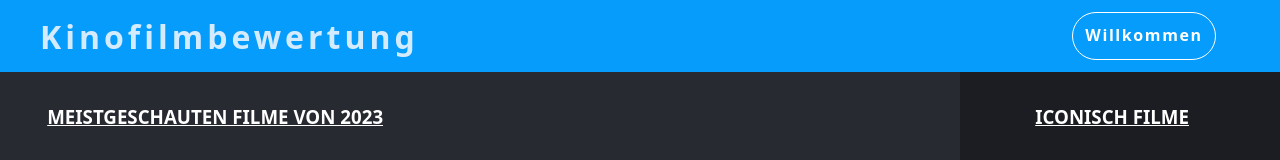
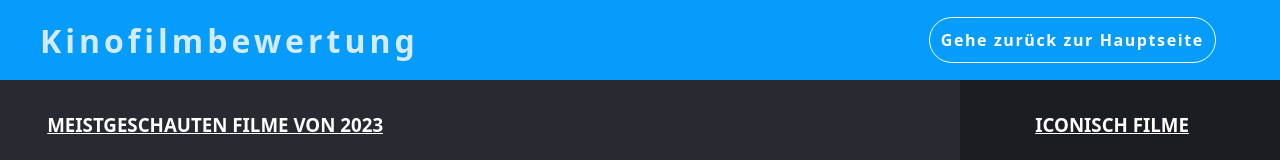
Before and after one commit to leovolwahsen/kino-website, an Angular app: page /hauptseite in a window 1280 px wide. Shown: the top 160 px of the page. Built offline with nearby package versions, Linux system fonts and the light colour scheme.

Commit message:
navigation verbessert

```diff
--- a/src/app/kopf/kopf.component.html
+++ b/src/app/kopf/kopf.component.html
@@ -1,4 +1,4 @@
-<div class="oben-container">
+<div class="kopf-container">
     <div class="logo" (click)="geheZurHauptseite()">Kinofilmbewertung</div>
-    <div class="willkommen">Willkommen</div>
+    <div class="hauptseite" (click)="geheZurHauptseite()">Gehe zurück zur Hauptseite</div>
 </div>
--- a/src/app/kopf/kopf.component.scss
+++ b/src/app/kopf/kopf.component.scss
@@ -1,7 +1,7 @@
-.oben-container {
+.kopf-container {
     width: 100%;
     min-height: 3rem;
-    height: 4.5rem;
+    height: 5rem;
     margin: 0rem;
     padding: 0rem;
     background-color: #059CFC;
@@ -16,19 +16,23 @@
       margin-left: 2.5rem;
       cursor: pointer;
     }
-    .willkommen {
+    .hauptseite {
       display: table-cell;
-      width: 9rem;
-      height: 3rem;
+      width: fit-content;
+      height: fit-content;
       font-size: 1rem;
       font-weight: bold;
       padding: 0.7rem;
       text-align: center;
       margin-right: 5vw;
       color: white;
-      cursor: default;
+      cursor: pointer;
       border-radius: 3rem;
       letter-spacing: 0.1rem;
       border: white solid 0.1rem;
     }
+    .hauptseite:hover {
+      background-color: #005a92;
+
+    }
   }
--- a/src/app/kopf/kopf.component.ts
+++ b/src/app/kopf/kopf.component.ts
@@ -8,7 +8,7 @@ import { Router } from '@angular/router';
 })
 export class KopfComponent implements OnInit {
 
-  constructor(private router: Router, ) { }
+  constructor(private router: Router ) { }
 
   ngOnInit(): void {
   }
```
